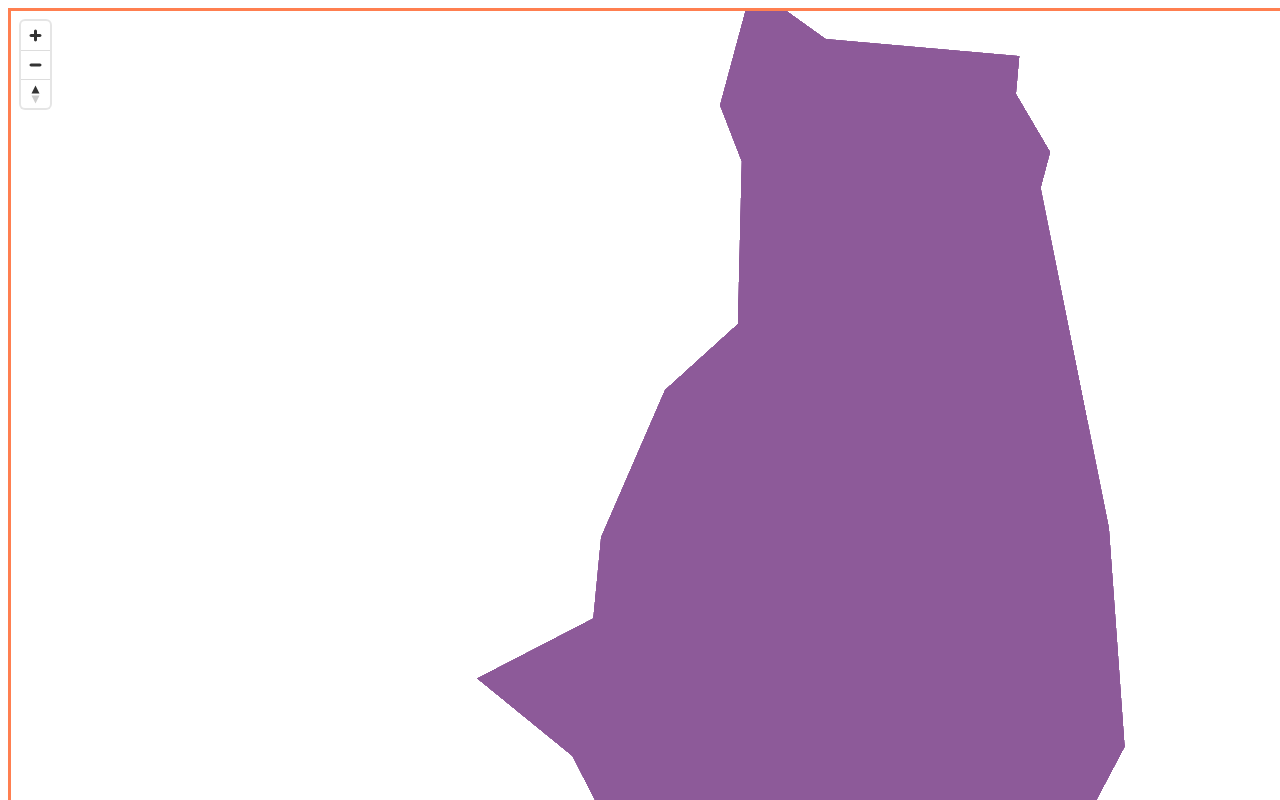
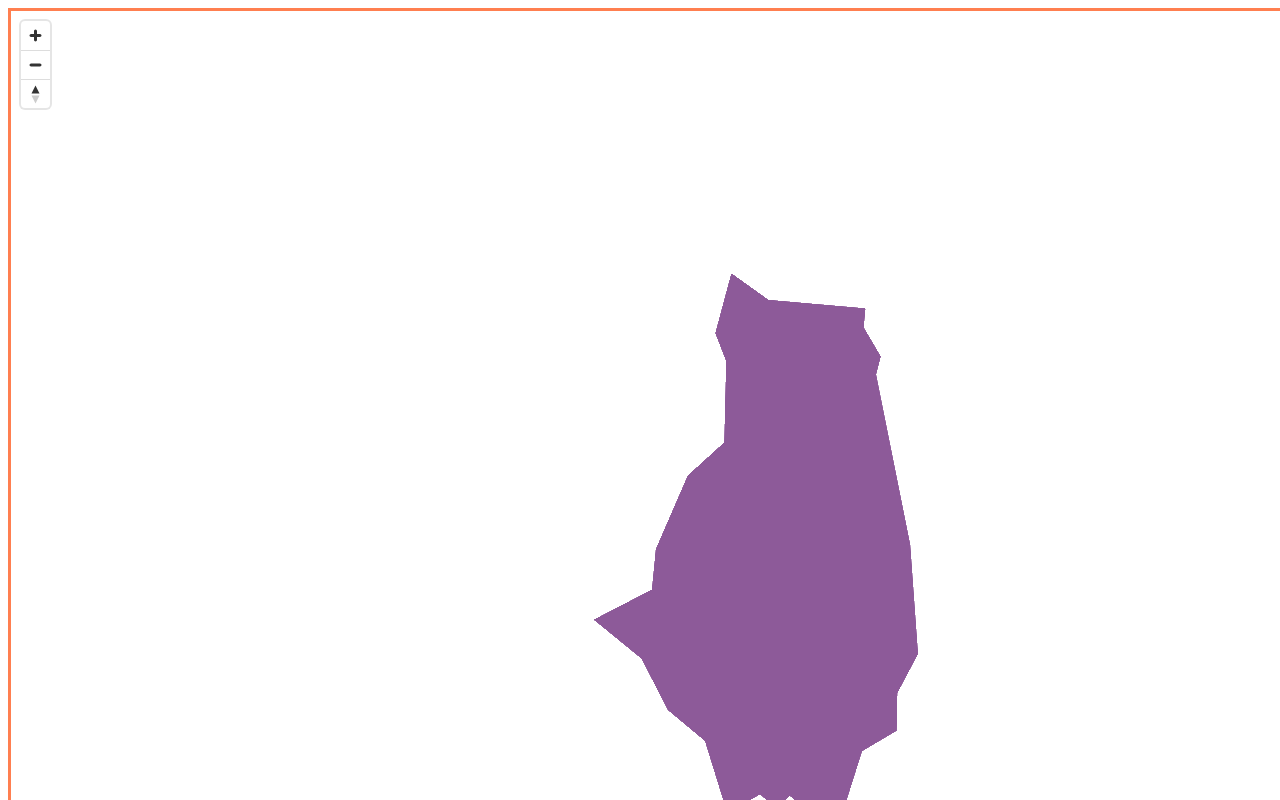
Before and after one commit to ItaiRubach/QGIS_final, a plain HTML site: page index.html in a window 1280 px wide. Shown: the top 800 px of the page. Drawn offline with Linux system fonts and the light colour scheme.

Commit message:
Update index.html

```diff
--- a/index.html
+++ b/index.html
@@ -31,7 +31,7 @@ var map = new mapboxgl.Map({
  container: 'map',
  style: styleJSON,
  center: [34.89524053955235,31.187319404261586],
- zoom: 14,
+ zoom: 13,
  bearing: 360.0,
  attributionControl: false
 });
```
